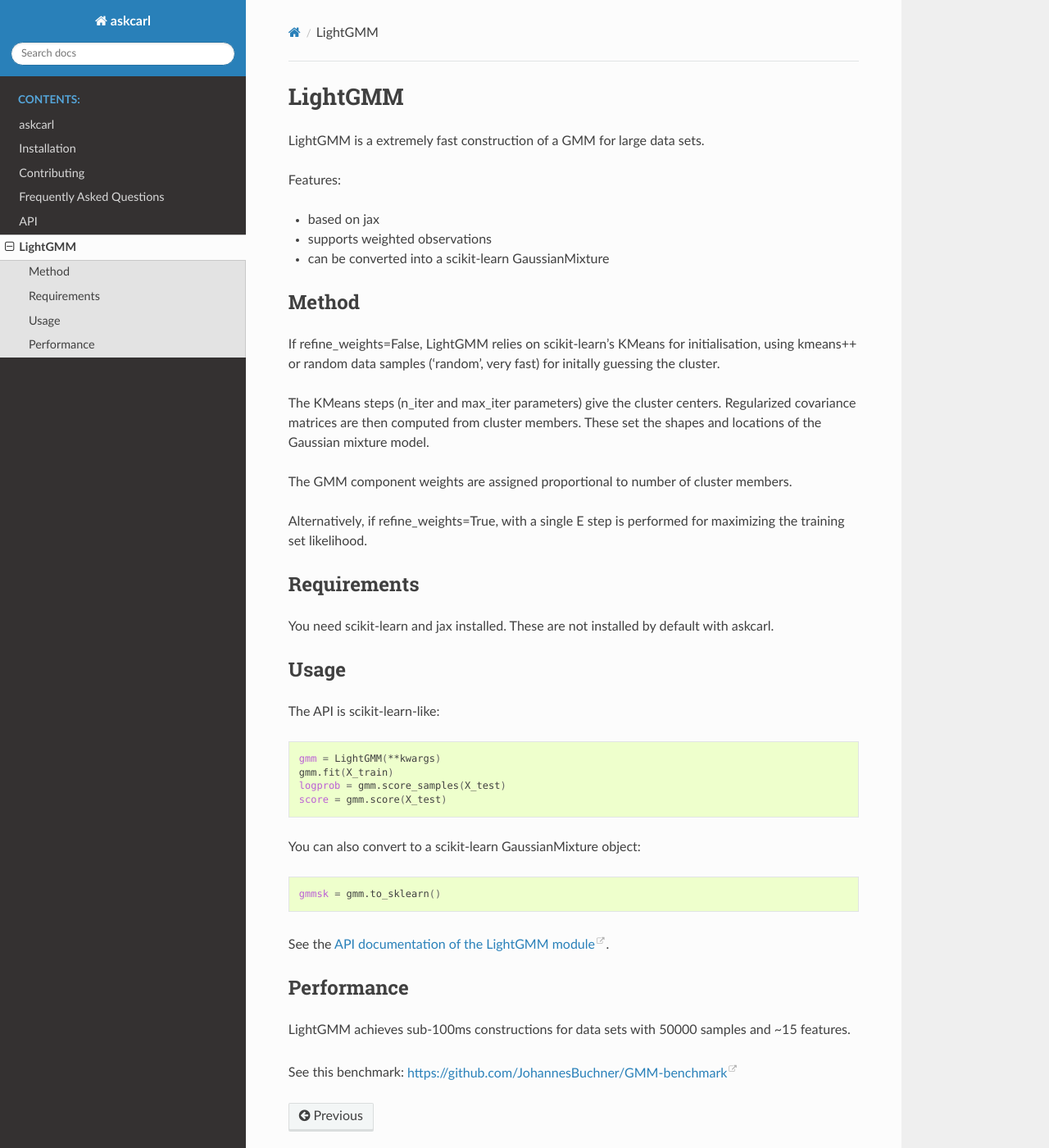
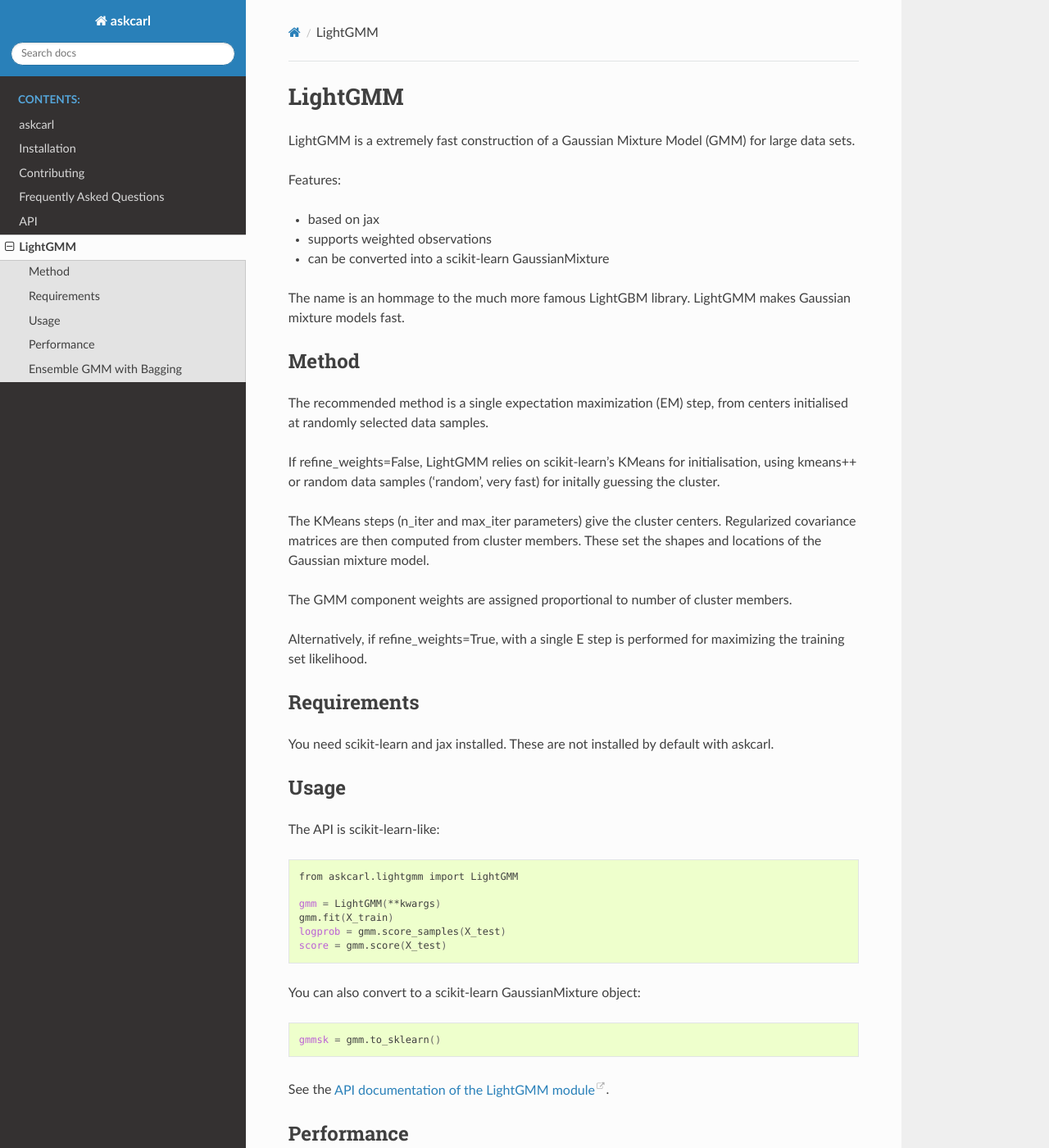
Before and after one commit to JohannesBuchner/askcarl, a Sphinx documentation site: the page built from docs/lightgmm.rst, in a window 1280 px wide and 1400 px high. Shown: the whole window at 82% size. Built offline with Sphinx 7.4.7 and the Read the Docs theme 3.1.0, drawn with Linux system fonts in a browser that asks for light colours; pages that are not in the unit, such as notebooks, are missing from menus; some of the changed text lies outside the part shown.

Commit message:
document ensemble better

```diff
--- a/docs/lightgmm.rst
+++ b/docs/lightgmm.rst
@@ -5,7 +5,7 @@
 LightGMM
 ========
 
-LightGMM is a extremely fast construction of a GMM for large data sets.
+LightGMM is a extremely fast construction of a Gaussian Mixture Model (GMM) for large data sets.
 
 Features:
 
@@ -13,8 +13,14 @@
 * supports weighted observations
 * can be converted into a scikit-learn GaussianMixture
 
+The name is an hommage to the much more famous LightGBM library.
+LightGMM makes Gaussian mixture models fast.
+
 Method
 ------
+
+The recommended method is a single expectation maximization (EM) step,
+from centers initialised at randomly selected data samples.
 
 If refine_weights=False, LightGMM relies on scikit-learn's KMeans
 for initialisation, using kmeans++ or random data samples
@@ -40,6 +46,8 @@
 
 The API is scikit-learn-like::
 
+    from askcarl.lightgmm import LightGMM
+
     gmm = LightGMM(**kwargs)
     gmm.fit(X_train)
     logprob = gmm.score_samples(X_test)
@@ -58,3 +66,20 @@
 with 50000 samples and ~15 features.
 
 See this benchmark: https://github.com/JohannesBuchner/GMM-benchmark
+
+Ensemble GMM with Bagging
+-------------------------
+
+Fitting a GMM to samples tends to overfit. This can be avoided
+by fitting an ensemble of GMMs, which are then pooled::
+
+    from askcarl.lightgmm import LightBaggingGMM
+
+    gmm = LightBaggingGMM(**kwargs)
+    gmm.fit(X_train)
+
+You can convert to a scikit-learn GaussianMixture object::
+
+    gmmsk = gmm.to_sklearn()
+
+See the `API documentation of the LightGMM module <askcarl.html#module-askcarl.lightgmm>`_.
```
